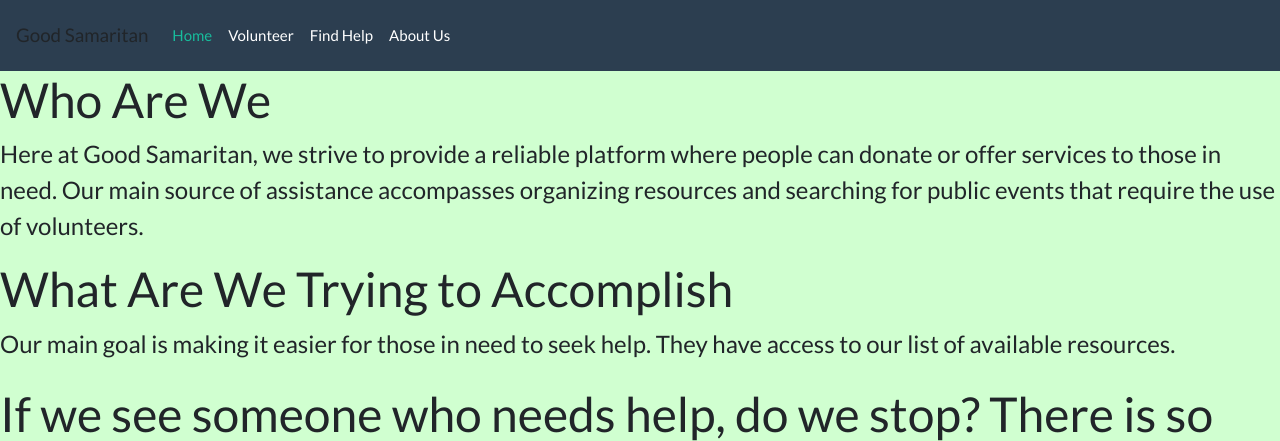
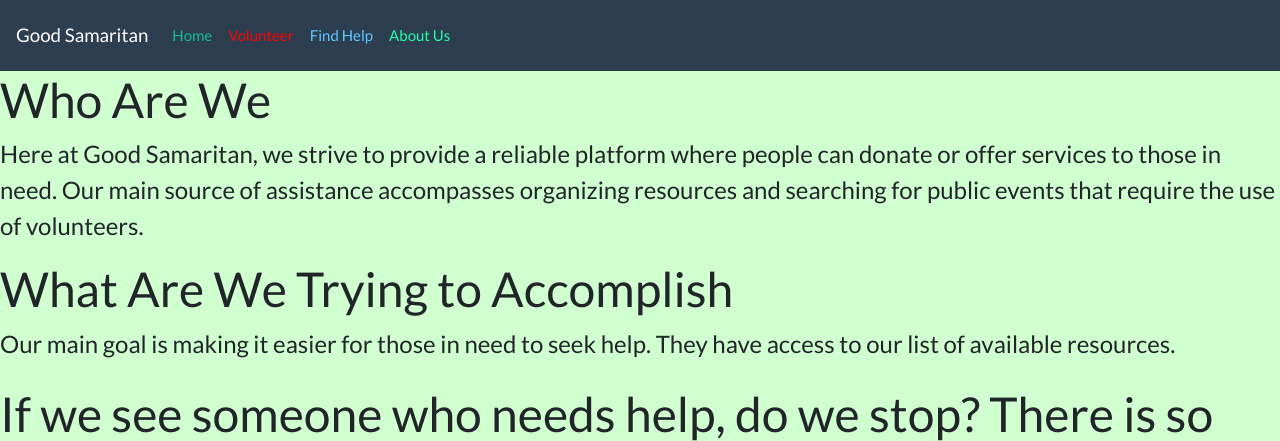
Before and after one commit to gurleen/philly-codefest-19d, a Flask app: page /about in a window 1280 px wide. Shown: the top 441 px of the page. Run offline with Flask 2, Linux system fonts and the light colour scheme; some libraries are stand-ins or nearby versions.

Commit message:
Updated Navbar

```diff
--- a/templates/about.html
+++ b/templates/about.html
@@ -1,23 +1,23 @@
 <title>About Us</title>
-<link rel="stylesheet" href="{{ style }}">
+<link rel="stylesheet" href="css/flatly.css">
 <nav class="navbar navbar-expand-lg navbar-dark bg-primary">
-  <a class="navbar-brand">Good Samaritan</a>
+  <a class="navbar-brand" href="/">Good Samaritan</a>
   <button class="navbar-toggler" type="button" data-toggle="collapse" data-target="#navbarColor01" aria-controls="navbarColor01" aria-expanded="false" aria-label="Toggle navigation">
     <span class="navbar-toggler-icon"></span>
   </button>
   <div class="collapse navbar-collapse" id="navbarColor01">
     <ul class="navbar-nav mr-auto">
       <li class="nav-item active">
-        <a class="nav-link" href="/">Home<span class="sr-only">(current)</span></a>
+        <a class="nav-link"href="/">Home<span class="sr-only">(current)</span></a>
       </li>
       <li class="nav-item">
-        <a class="nav-link" href="/volunteer">Volunteer</a>
+        <a class="nav-link"style="color:Red"href="/volunteer">Volunteer</a>
       </li>
       <li class="nav-item">
-        <a class="nav-link" href="/resources">Find Help</a>
+        <a class="nav-link"style="color:#5ccaff"href="/resources">Find Help</a>
       </li>
       <li class="nav-item">
-        <a class="nav-link" href="/about">About Us</a>
+        <a class="nav-link"style="color:#21ffa8"href="/about">About Us</a>
       </li>
     </ul>
   </div>
@@ -32,7 +32,7 @@
 	<p><font size="5">Our main goal is making it easier for those in need to seek help. They have access to our list of available resources.
 	</font></p>
 <blockquote class="blockquote">
-  <p class="mb-0"><font size="10">If we see someone who needs help, do we stop? There is so much suffering
+  <p class="mb-0"><font size="7">If we see someone who needs help, do we stop? There is so much suffering
   and poverty, and a great need for good Samaritans!"</font></p>
   <footer class="blockquote-footer">- Pope Francis in <cite title="Source Title">Dec 9, 2013 on Twitter</cite></footer>
 </blockquote>
--- a/templates/list_view.html
+++ b/templates/list_view.html
@@ -12,13 +12,13 @@
                 <a class="nav-link" href="/">Home</a>
             </li>
             <li class="nav-item">
-                <a class="nav-link" href="/volunteer">Volunteer</a>
+                <a class="nav-link"style="color:Red"href="/volunteer">Volunteer</a>
             </li>
             <li class="nav-item">
-                <a class="nav-link" href="/resources">Resources<span class="sr-only">(current)</span></a>
+                <a class="nav-link"style="color:#5ccaff"href="/resources">Resources<span class="sr-only">(current)</span></a>
             </li>
             <li class="nav-item">
-                <a class="nav-link" href="/about">About Us</a>
+                <a class="nav-link"style="color:#21ffa8"href="/about">About Us</a>
             </li>
         </ul>
     </div>
--- a/templates/resource.html
+++ b/templates/resource.html
@@ -13,13 +13,13 @@
         <a class="nav-link" href="#">Home <span class="sr-only">(current)</span></a>
       </li>
       <li class="nav-item">
-        <a class="nav-link" href="#">Volunteer</a>
+        <a class="nav-link"style="color:Red"href="#">Volunteer</a>
       </li>
       <li class="nav-item">
-        <a class="nav-link" href="#">Find Help</a>
+        <a class="nav-link"style="color:#5ccaff"href="#">Find Help</a>
       </li>
       <li class="nav-item">
-        <a class="nav-link" href="#">About Us</a>
+        <a class="nav-link"style="color:#21ffa8"href="#">About Us</a>
       </li>
     </ul>
   </div>
--- a/templates/volunteer.html
+++ b/templates/volunteer.html
@@ -13,13 +13,13 @@
         <a class="nav-link" href="#">Home <span class="sr-only">(current)</span></a>
       </li>
       <li class="nav-item">
-        <a class="nav-link" href="#">Volunteer</a>
+        <a class="nav-link"style="color:Red"href="#">Volunteer</a>
       </li>
       <li class="nav-item">
-        <a class="nav-link" href="#">Find Help</a>
+        <a class="nav-link"style="color:#5ccaff"href="#">Find Help</a>
       </li>
       <li class="nav-item">
-        <a class="nav-link" href="#">About Us</a>
+        <a class="nav-link"style="color:#21ffa8"href="#">About Us</a>
       </li>
     </ul>
   </div>
```
Also changed, not shown: templates/index.html (+4 -4 lines).
